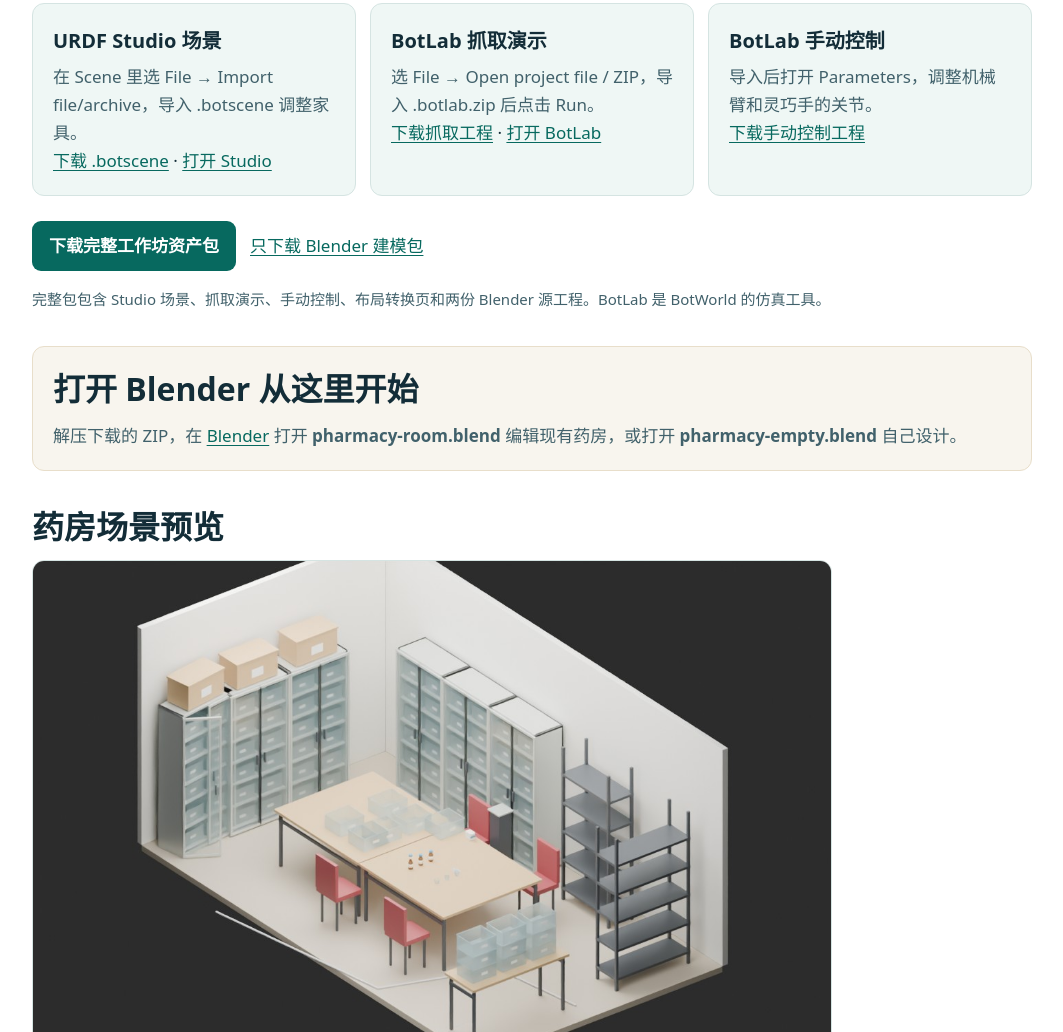
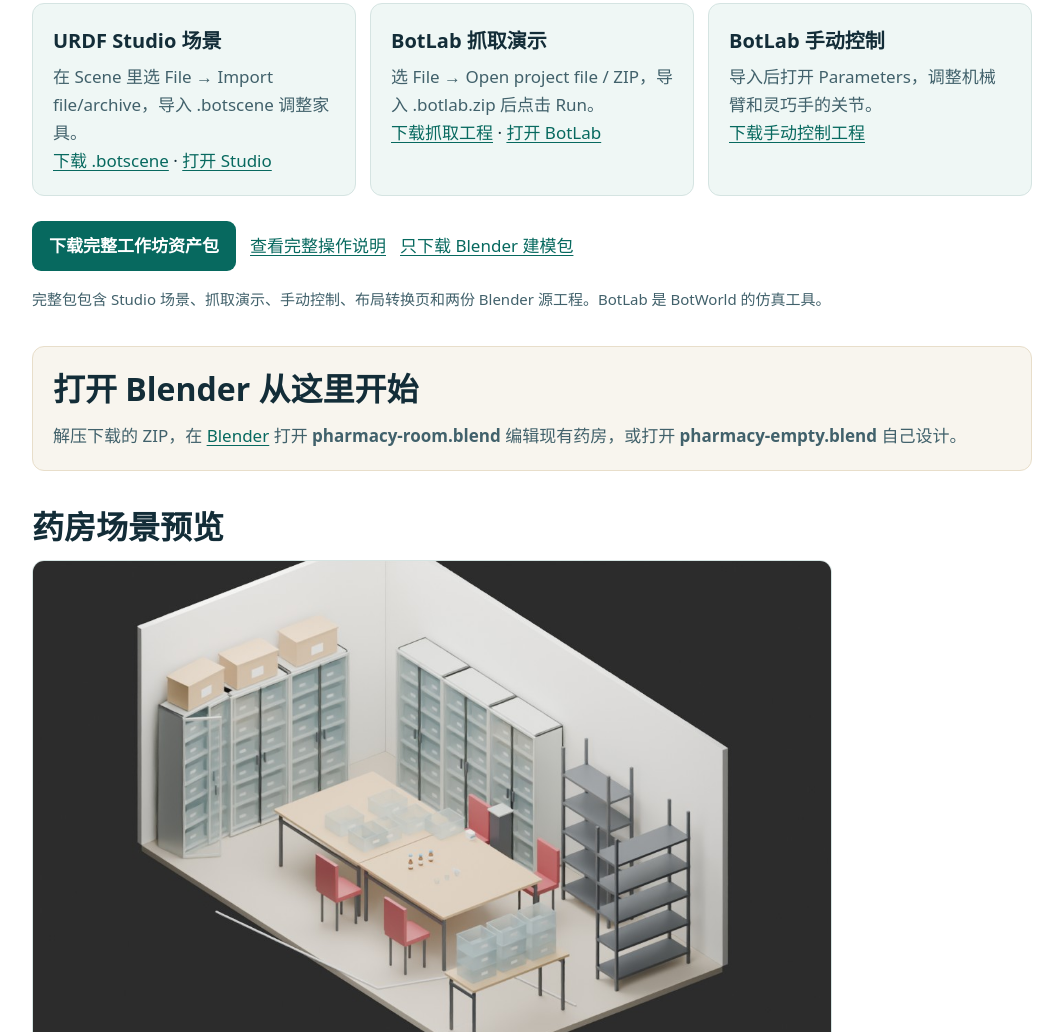
Before and after one commit to xanthiawang/pharmacy-robotics-workshop-public, a plain HTML site: page docs/index.html in a window 1280 px wide. Shown: the part 1179-2211 px from the top of the page, without its empty margins (108-1171 px from the left). Drawn offline with Linux system fonts and the light colour scheme.

Commit message:
Link the complete guide beside the public asset download

```diff
--- a/docs/index.html
+++ b/docs/index.html
@@ -51,6 +51,7 @@ footer{padding:20px 0 30px;margin-top:34px;border-top:1px solid var(--line);colo
     </ol>
     <div class="actions">
       <a class="button" href="https://github.com/xanthiawang/pharmacy-robotics-workshop/archive/57692cdaca232402f7645c9124c9ae591c893d98.zip">下载完整工作坊资产包</a>
+      <a href="https://github.com/xanthiawang/pharmacy-robotics-workshop/blob/main/docs/%E4%BD%BF%E7%94%A8%E8%AF%B4%E6%98%8E.md">查看完整操作说明</a>
       <a href="./downloads/pharmacy-blender-workshop.zip" download>只下载 Blender 建模包</a>
     </div>
     <p class="note">完整包包含 Studio 场景、抓取演示、手动控制、布局转换页和两份 Blender 源工程。BotLab 是 BotWorld 的仿真工具。</p>
```
